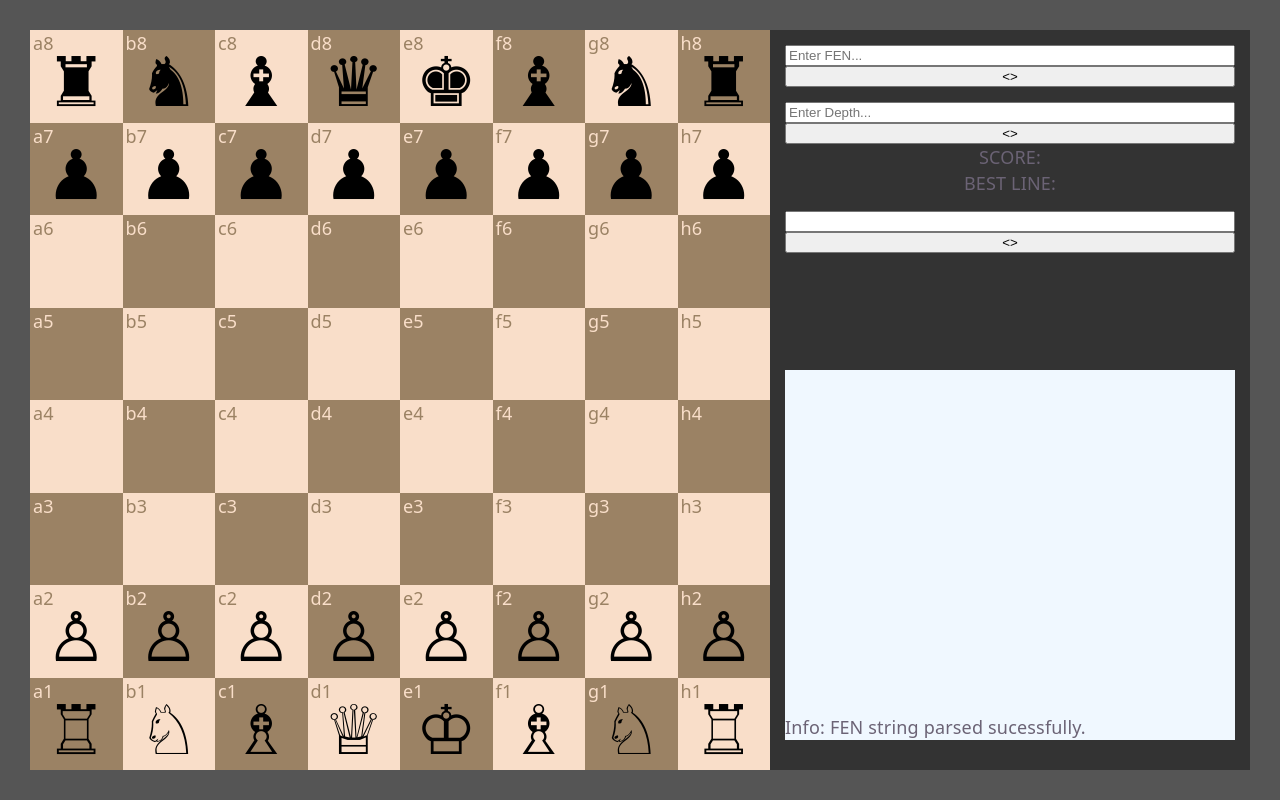
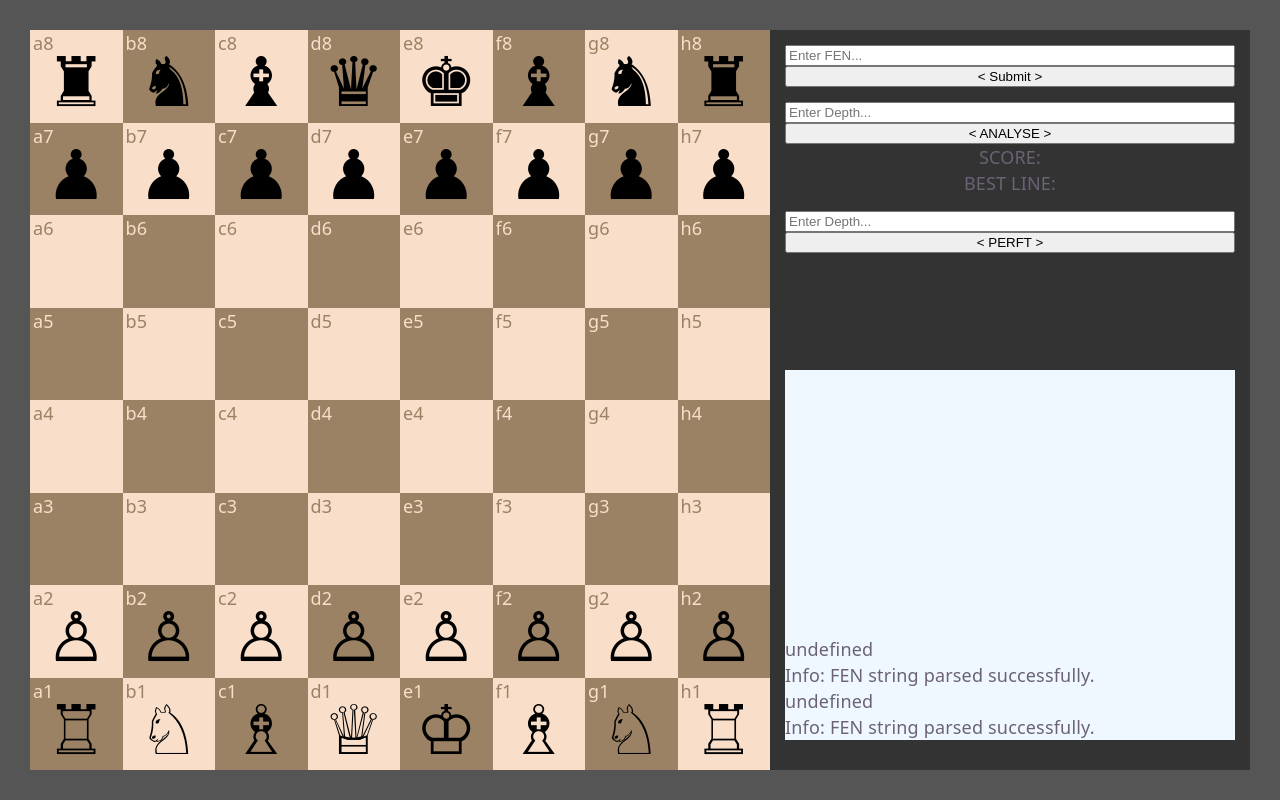
Before and after one commit to Tee-Mou/DoomsdayEngine, a React (Vite) app in the folder app/: page / in a window 1280 px wide. Built offline with nearby package versions, Linux system fonts and the light colour scheme.

Commit message:
Added capability to send commands to backend for FEN.

```diff
--- a/app/src/ui/App.tsx
+++ b/app/src/ui/App.tsx
@@ -1,4 +1,4 @@
-import { useState, type SetStateAction } from 'react';
+import { useState, useEffect, type SetStateAction } from 'react';
 import './App.css';
 import Board from './Board';
 import Tools from './Tools'
@@ -8,7 +8,6 @@ import { FenParseError } from './errors';
 function App() {
   const [currentFen, setCurrentFen]: [string, React.Dispatch<SetStateAction<string>>] = useState("rnbqkbnr/pppppppp/8/8/8/8/PPPPPPPP/RNBQKBNR w KQkq - 0 1");
   const [consoleOutput, setConsoleOutput]: [string, React.Dispatch<SetStateAction<string>>] = useState("");
-  const [renderedLast, setRenderedLast]: [boolean, React.Dispatch<SetStateAction<boolean>>] = useState(false);
 
   let errorPieces: number[][] = [
       [0, 12, 12, 12, 12, 12, 12, 6],
@@ -21,29 +20,27 @@ function App() {
       [6, 12, 12, 12, 12, 12, 12, 0],
   ];
   let pieceids: number[][] | FenParseError = FenToArray(currentFen);
+  const displayPieces: number[][] = pieceids instanceof FenParseError ? errorPieces : pieceids;
 
-  if (pieceids instanceof FenParseError) {
-    if (!renderedLast) {
-      setRenderedLast(true);
-      log(pieceids.message, 0, consoleOutput, setConsoleOutput);
+  useEffect(() => {
+    const parsed = FenToArray(currentFen);
+    if (parsed instanceof FenParseError) {
+      log(parsed.message, 0, consoleOutput, setConsoleOutput);
+    } else {
+      log("FEN string parsed successfully.", 2, consoleOutput, setConsoleOutput);
     }
-    pieceids = errorPieces;
-  } else if (!renderedLast) {
-    setRenderedLast(true);
-    log("FEN string parsed sucessfully.", 2, consoleOutput, setConsoleOutput);
-  }
+  }, [currentFen]);
+
 
   return (
     <>
       <div id="screen-container">
         <div className="engine-ui">
-          <Board pieceIDs={pieceids}/>
+          <Board pieceIDs={displayPieces}/>
           <Tools currentFen={currentFen}
                  setCurrentFen={setCurrentFen}
                  consoleOutput={consoleOutput}
-                 setConsoleOutput={setConsoleOutput}
-                 renderedLastError={renderedLast}
-                 setRenderedError={setRenderedLast}/>
+                 setConsoleOutput={setConsoleOutput}/>
         </div>
       </div>
     </>
--- a/app/src/ui/Console.tsx
+++ b/app/src/ui/Console.tsx
@@ -7,7 +7,6 @@ interface ConsoleProps {
 }
 
 function Console ( props: ConsoleProps ) {
-    console.log(props.consoleOutput)
     return (
         <div className='console'>
             <div className='content'>
--- a/app/src/ui/Tools.tsx
+++ b/app/src/ui/Tools.tsx
@@ -1,25 +1,57 @@
-import { type SetStateAction, useRef } from 'react';
+import { type SetStateAction, useEffect } from 'react';
 import "./Tools.css"
 import Console from "./Console"
+import { log } from './utils';
 
 interface ToolsProps {
     currentFen: string;
     setCurrentFen: React.Dispatch<SetStateAction<string>>;
     consoleOutput: string;
     setConsoleOutput: React.Dispatch<SetStateAction<string>>;
-    renderedLastError: boolean;
-    setRenderedError: React.Dispatch<SetStateAction<boolean>>;
 }
 
 export function Tools (props: ToolsProps) {
-    const fenRef = useRef("");
-    const analysisDepthRef = useRef(0);
-    const perftDepthRef = useRef(0);
+    const { setCurrentFen, consoleOutput, setConsoleOutput } = props;
+
+    useEffect(() => {
+        try {
+            window.electronAPI.onResponse((line: string) => {
+                // log(("Got Response:" + line), 2, consoleOutput, setConsoleOutput)
+                // log(line, 2, consoleOutput, setConsoleOutput)
+                if (line.substring(0, 8) === "RESULT: ") {
+                    log("Got a result:", 2, consoleOutput, setConsoleOutput)
+                    setConsoleOutput(prev => prev + line.substring(8) + '\n');
+                    setCurrentFen(line.substring(8));
+                }
+                setConsoleOutput(prev => prev + line + '\n');
+            })
+        }
+        catch {
+            setConsoleOutput(prev => prev + "undefined" + '\n');
+        }
+    }, [setConsoleOutput]);
+
+    const sendCommand = (command: string) => {
+        if (!command.trim()) return;
+        setConsoleOutput(prev => prev + `# ${command}\n`);
+        window.electronAPI.sendCommand(command);
+    };
 
     function handleFENForm (event: React.SubmitEvent<HTMLFormElement>) {
         event.preventDefault();
-        props.setCurrentFen(event.target.fen.value);
-        props.setRenderedError(false);
+        const fen = event.target.fen.value;
+        // props.setCurrentFen(fen);
+        sendCommand(`fen ${fen}`);
+    }
+
+    function handlePerftForm (event: React.SubmitEvent<HTMLFormElement>) {
+        event.preventDefault();
+        sendCommand(`perft ${event.target.aDepth.value}`);
+    }
+
+    function handleAnalyseForm (event: React.SubmitEvent<HTMLFormElement>) {
+        event.preventDefault();
+        sendCommand(`analyse ${event.target.pDepth.value}`);
     }
 
     return (
@@ -27,17 +59,19 @@ export function Tools (props: ToolsProps) {
             <form id="fen-tools"
                   onSubmit={handleFENForm}>
                 <input id="fen-text" type="text" name="fen" pattern="[a-zA-Z0-9/]+" placeholder="Enter FEN..."></input>
-                <input id="fen-button" type="submit" value="<>"></input>
+                <input id="fen-button" type="submit" value="< Submit >"></input>
             </form>
-            <form id="analysis-tools">
+            <form id="analysis-tools"
+                  onSubmit={handleAnalyseForm}>
                 <input id="analysis-depth-input" type="text" name="aDepth" pattern="[a-zA-Z0-9/]+" placeholder='Enter Depth...'></input>
-                <input id="analyse-button" type="submit" value="<>"></input>
+                <input id="analyse-button" type="submit" value="< ANALYSE >"></input>
                 <output id="analysis-score">SCORE:</output>
                 <output id="analysis-line">BEST LINE:</output>
             </form>
-            <form id="perft-tools">
-                <input id="perft-depth-input" type="text" name = "pDepth" pattern="[a-zA-Z0-9/]+"></input>
-                <input id="perft-button" type="submit" value="<>"></input>
+            <form id="perft-tools"
+                  onSubmit={handlePerftForm}>
+                <input id="perft-depth-input" type="text" name = "pDepth" pattern="[a-zA-Z0-9/]+" placeholder='Enter Depth...'></input>
+                <input id="perft-button" type="submit" value="< PERFT >"></input>
             </form>
             <Console consoleOutput={props.consoleOutput} setConsoleOutput={props.setConsoleOutput}>
             </Console>
--- a/app/src/ui/utils.tsx
+++ b/app/src/ui/utils.tsx
@@ -103,5 +103,5 @@ export function log (
             message = "Debug: " + message;
             break;
     }
-    setConsoleOutput(consoleOutput + message + '\n');
+    setConsoleOutput(prev => prev + message + '\n');
 }
```
Also changed, not shown: app/src/electron/main.ts (+51 -2 lines), app/src/types.d.ts (added, +10 -0 lines), app/src/electron/preload.cts (added), 2 other files (tests, documents, lock files or other folders).
